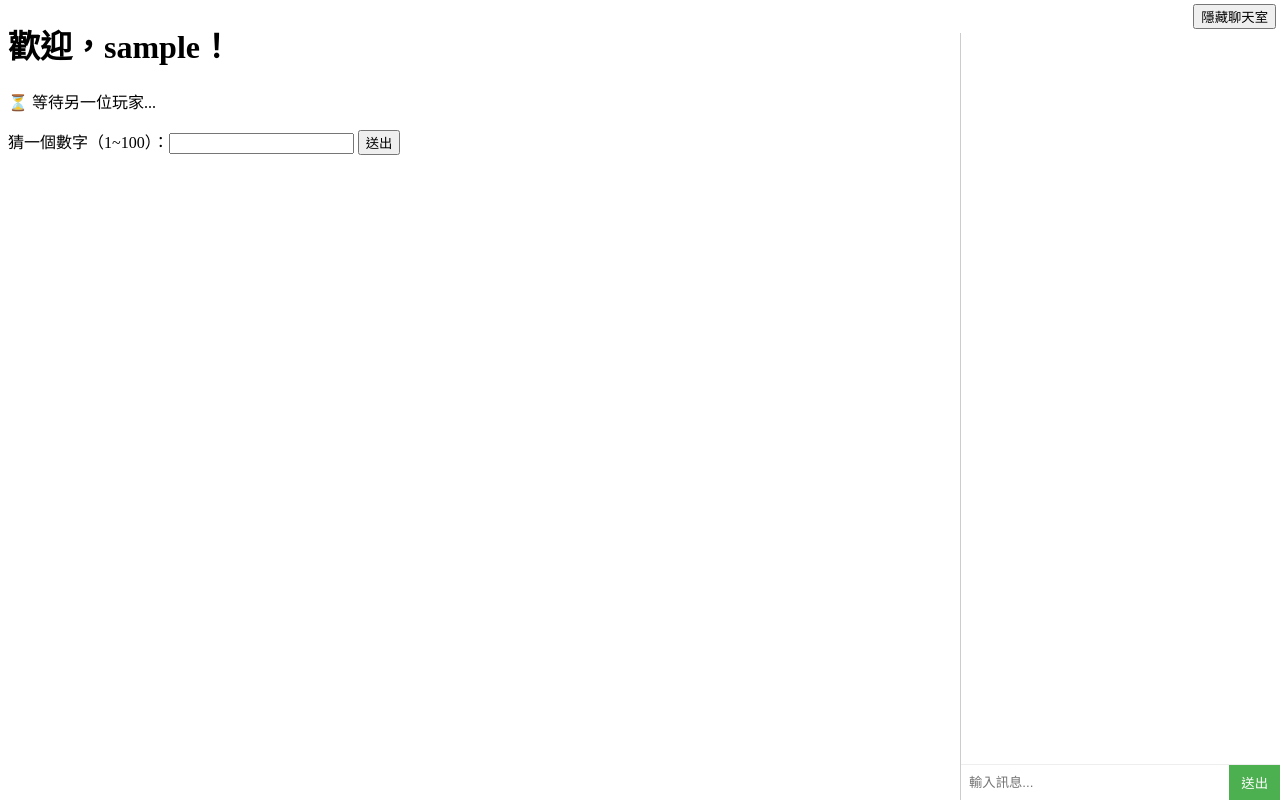
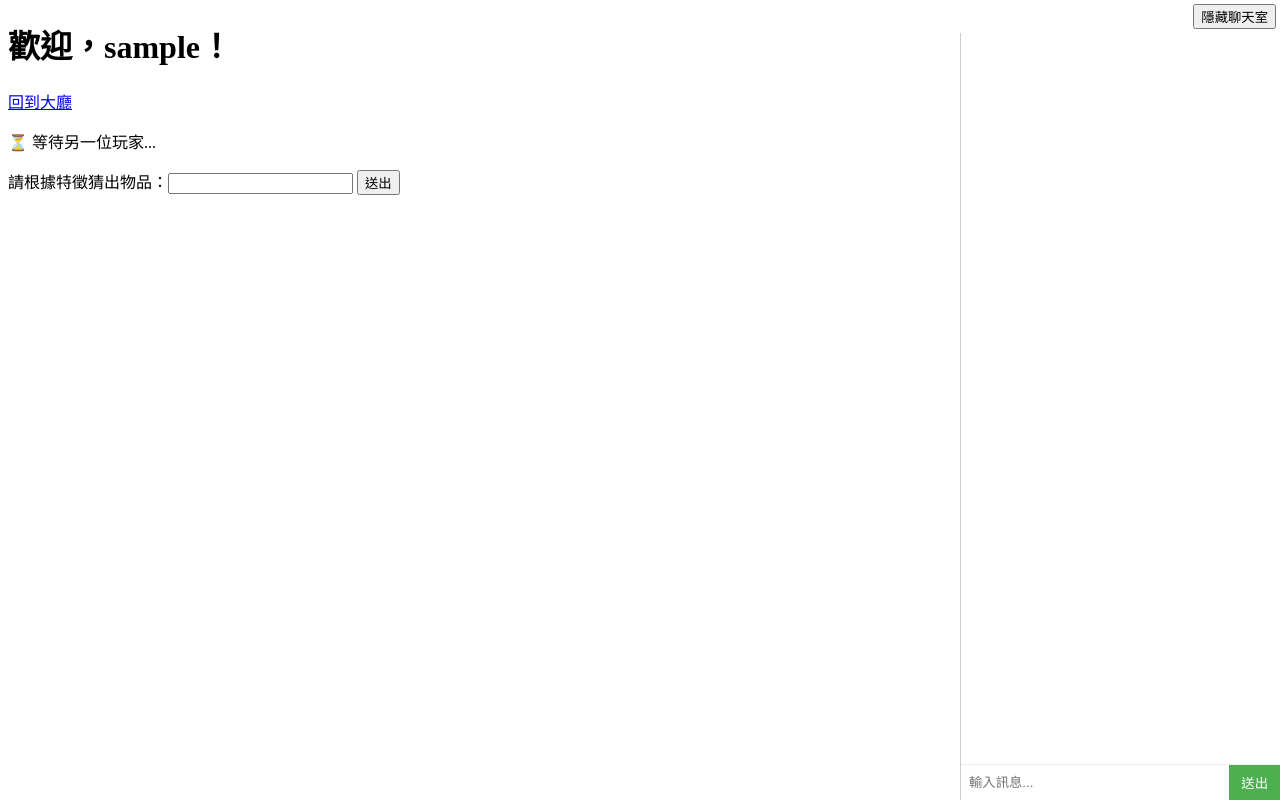
Before and after one commit to AbcZoe/ParkourGame, a Flask app: page /game in a window 1280 px wide. Run offline with Flask 3, Linux system fonts and the light colour scheme; the visitor is signed in with stand-in values (Sample User, id 1); some libraries are stand-ins or nearby versions.

Commit message:
改成猜謎遊戲，還沒改完

```diff
--- a/app.py
+++ b/app.py
@@ -76,7 +76,8 @@ def handle_disconnect():
 # SocketIO事件註冊
 chat_events.register(socketio, online_users, sid_to_nickname)
 
-number_to_guess = 0
+Asker=''
+Answer=''
 game_started = False
 players = {}
 player_list = []
@@ -92,23 +93,36 @@ def on_join(data):
     emit('message', f"{name} 加入遊戲 ({len(players)}/2)", broadcast=True)
 
     if len(player_list) == 2 and not game_started:
-        number_to_guess = random.randint(1, 100)
+        Asker=player_list[random.randint(0,len(player_list))]
         game_started = True
-        emit('message', "🎮 遊戲開始！請在 1~100 之間猜數字。", broadcast=True)
+        emit('message', "🎮 遊戲開始！請根據特徵猜出物品。", broadcast=True)
+
+@socketio.on('question')
+def Ask_question(data):
+    global game_started
+    sid = request.sid
+    if not game_started:
+        emit('message', "⏳ 等待兩人以上加入...", to=sid)
+        return
+    Answer=data
+    name=Asker
+    emit('message', f"出題者:{name}", broadcast=True)
+
+
 
 @socketio.on('guess')
 def on_guess(data):
-    global number_to_guess, game_started
+    global game_started
     sid = request.sid
-    guess = int(data['guess'])
+    guess = data['guess']
     name = players.get(sid, '匿名')
 
     if not game_started:
         emit('message', "⏳ 等待兩人以上加入...", to=sid)
         return
 
-    if guess == number_to_guess:
-        emit('message', f"🎉 {name} 猜中了正確數字 {number_to_guess}！", broadcast=True)
+    if guess == Answer:
+        emit('message', f"🎉 {name} 猜中了 {number_to_guess}！", broadcast=True)
          # 更新資料庫中的分數
         try:
             db = db_config.get_db()
@@ -120,13 +134,13 @@ def on_guess(data):
             print(f"資料庫更新錯誤: {e}")
 
         reset_game()
-    elif guess < number_to_guess:
-        emit('message', f"{name} 猜 {guess} 太小了。", broadcast=True)
-    else:
-        emit('message', f"{name} 猜 {guess} 太大了。", broadcast=True)
+    elif guess != number_to_guess:
+        emit('message', f"{name} 猜 {guess} ，猜錯了。", broadcast=True)
 
 def reset_game():
-    global players, player_list, number_to_guess, game_started
+    global Asker,Answer,players, player_list, game_started
+    Asker=''
+    Answer=''
     players = {}
     player_list = []
     number_to_guess = 0
--- a/templates/game.html
+++ b/templates/game.html
@@ -2,16 +2,18 @@
 <html lang="zh-Hant">
 <head>
   <meta charset="UTF-8">
-  <title>猜數字</title>
+  <title>猜謎遊戲</title>
   <script src="https://cdn.socket.io/4.7.5/socket.io.min.js"></script>
 </head>
 <body>
 
   <h1>歡迎，{{ nickname }}！</h1>
 
+  <a href="/lobby">回到大廳</a>
+
   <div id="game" style="display:none;">
     <p id="status"></p>
-    猜一個數字（1~100）：<input id="guess">
+    請根據特徵猜出物品：<input id="guess">
     <button onclick="submitGuess()">送出</button>
     <ul id="messages"></ul>
   </div>
```
